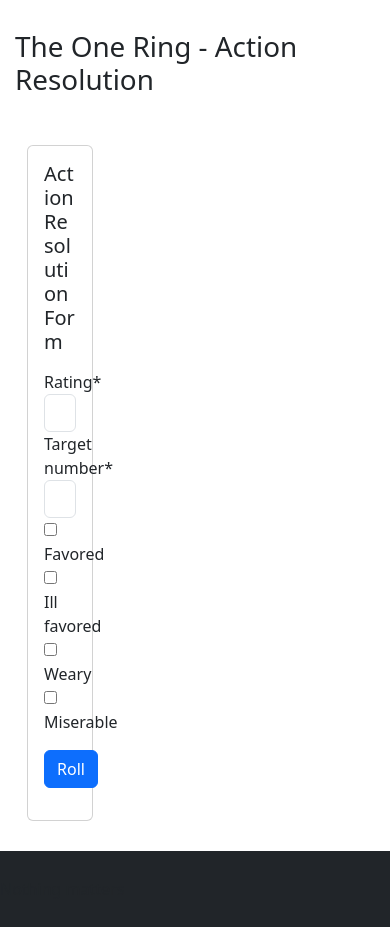
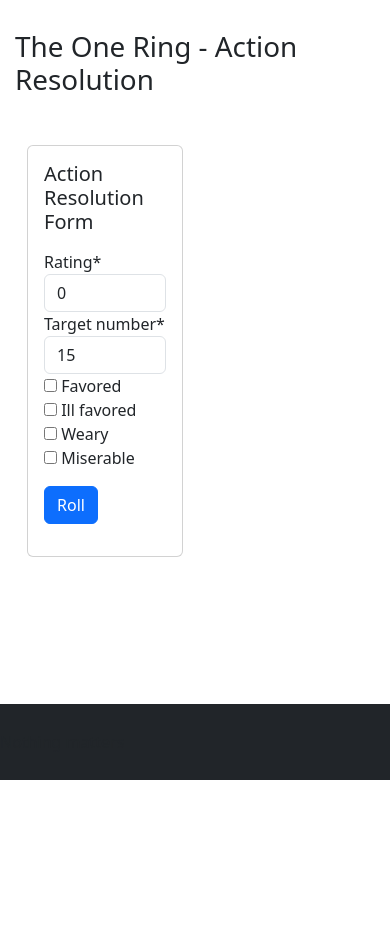
Before and after one commit to philippe-lemaire/ttrpg_tools, a Django app: page /the-one-ring/action-resolution in a window 390 px wide. Shown: the part 80-1007 px from the top of the page. After the commit the page ends 860 px from the top, so only its background shows below. Run offline with Django 4.2, Linux system fonts and the light colour scheme; some libraries are stand-ins or nearby versions.

Commit message:
better on mobile ?

```diff
--- a/tor/templates/tor/action_resolution.html
+++ b/tor/templates/tor/action_resolution.html
@@ -12,7 +12,7 @@ The One Ring - Action Resolution
 
 <div class="container mt-5">
   <div class="row">
-    <div class="col-3">
+    <div class="col">
       <div class="card">
         <div class="card-body">
           <h5 class="card-title">Action Resolution Form</h5>
```
